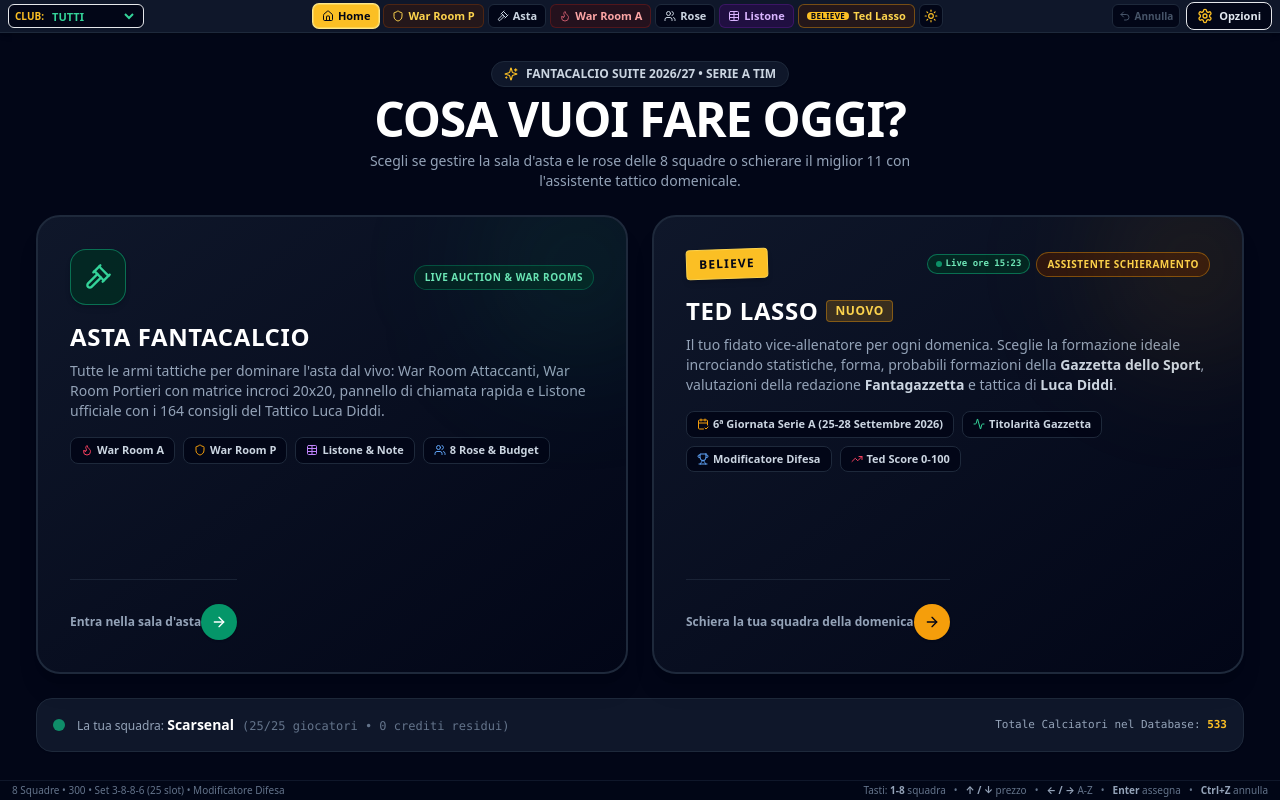
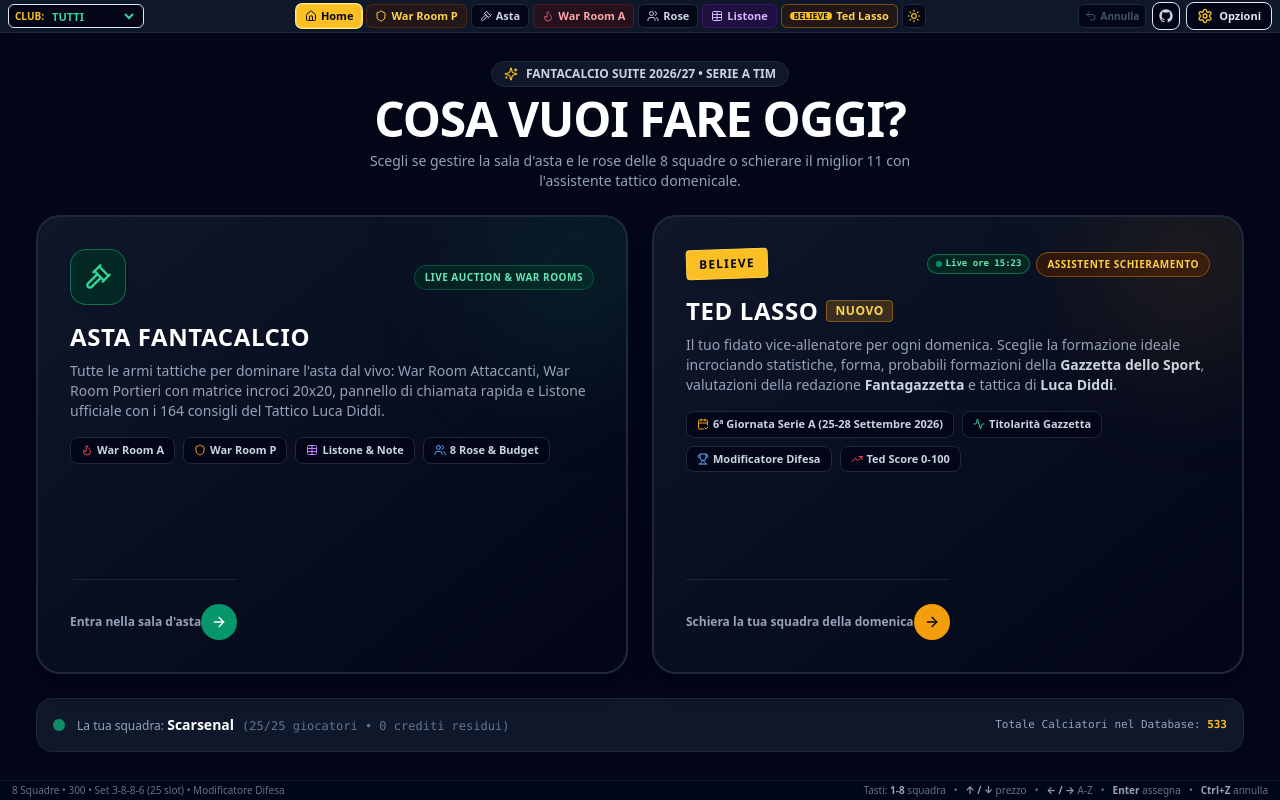
Before and after one commit to Pole9/fanta, a React (Vite) app: page / in a window 1280 px wide. Built offline with nearby package versions, Linux system fonts and the light colour scheme; the HTML template or start-up script is replaced by a standard one.

Commit message:
feat: add direct GitHub link in header

```diff
--- a/src/components/Header.tsx
+++ b/src/components/Header.tsx
@@ -225,6 +225,19 @@
             )}
           </button>
 
+          {/* PULSANTE GITHUB */}
+          <a
+            href="https://github.com/Pole9/fanta"
+            target="_blank"
+            rel="noopener noreferrer"
+            className="h-7 w-7 rounded-lg flex items-center justify-center transition-all border border-slate-750 bg-slate-950 text-slate-300 hover:text-white hover:bg-slate-800 hover:border-slate-600 shadow-sm active:scale-95"
+            title="Repository GitHub (Pole9/fanta)"
+          >
+            <svg className="w-4 h-4 fill-current" viewBox="0 0 24 24">
+              <path fillRule="evenodd" clipRule="evenodd" d="M12 2C6.477 2 2 6.484 2 12.017c0 4.425 2.865 8.18 6.839 9.504.5.092.682-.217.682-.483 0-.237-.008-.868-.013-1.703-2.782.605-3.369-1.343-3.369-1.343-.454-1.158-1.11-1.466-1.11-1.466-.908-.62.069-.608.069-.608 1.003.07 1.53 1.032 1.53 1.032.892 1.53 2.341 1.088 2.91.832.092-.647.35-1.088.636-1.338-2.22-.253-4.555-1.113-4.555-4.951 0-1.093.39-1.988 1.029-2.688-.103-.253-.446-1.272.098-2.65 0 0 .84-.27 2.75 1.026A9.564 9.564 0 0112 6.844c.85.004 1.705.115 2.504.337 1.909-1.296 2.747-1.027 2.747-1.027.546 1.379.202 2.398.1 2.651.64.7 1.028 1.595 1.028 2.688 0 3.848-2.339 4.695-4.566 4.943.359.309.678.92.678 1.855 0 1.338-.012 2.419-.012 2.747 0 .268.18.58.688.482A10.019 10.019 0 0022 12.017C22 6.484 17.522 2 12 2z" />
+            </svg>
+          </a>
+
           {/* PULSANTE OPZIONI: TUTTO A DESTRA E PIÙ GROSSO */}
           <button
             onClick={() => setActiveView('settings')}
```
